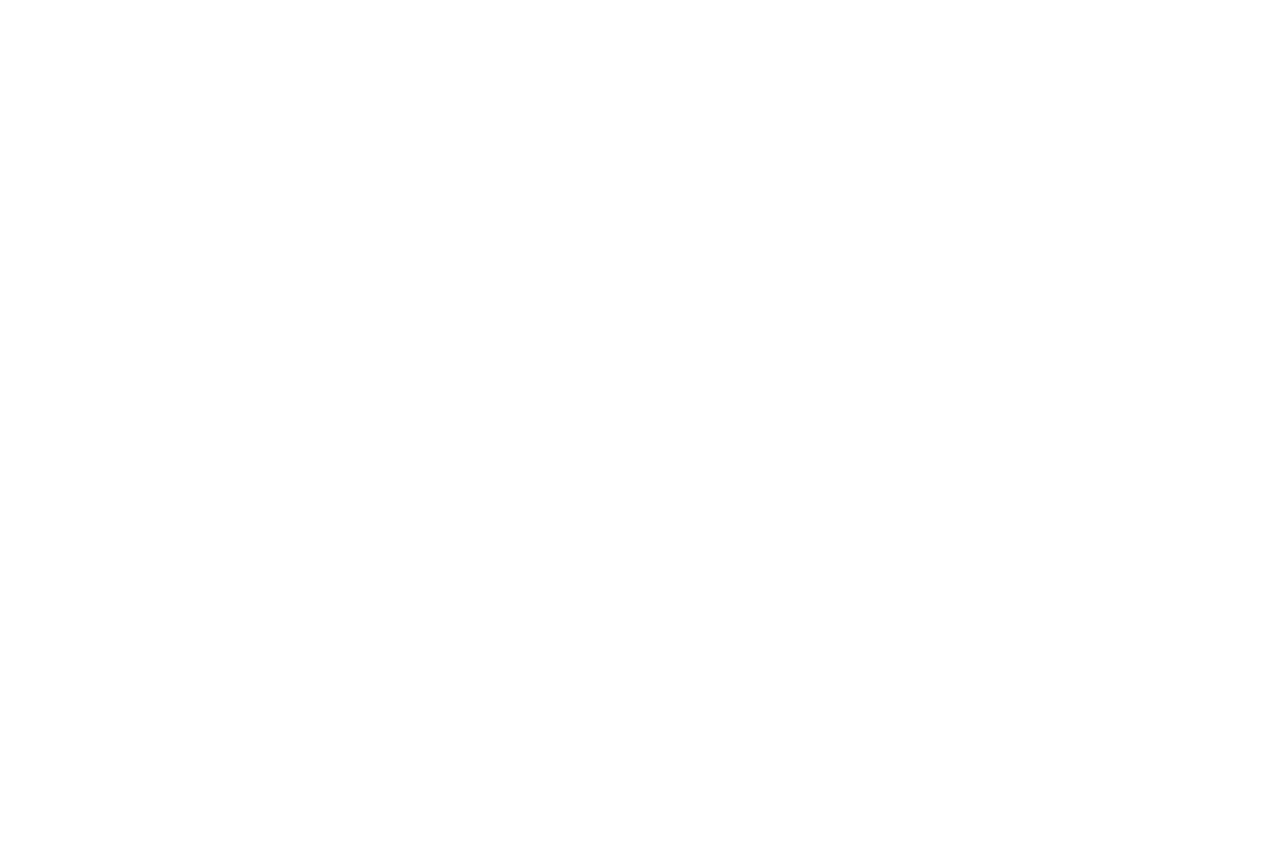
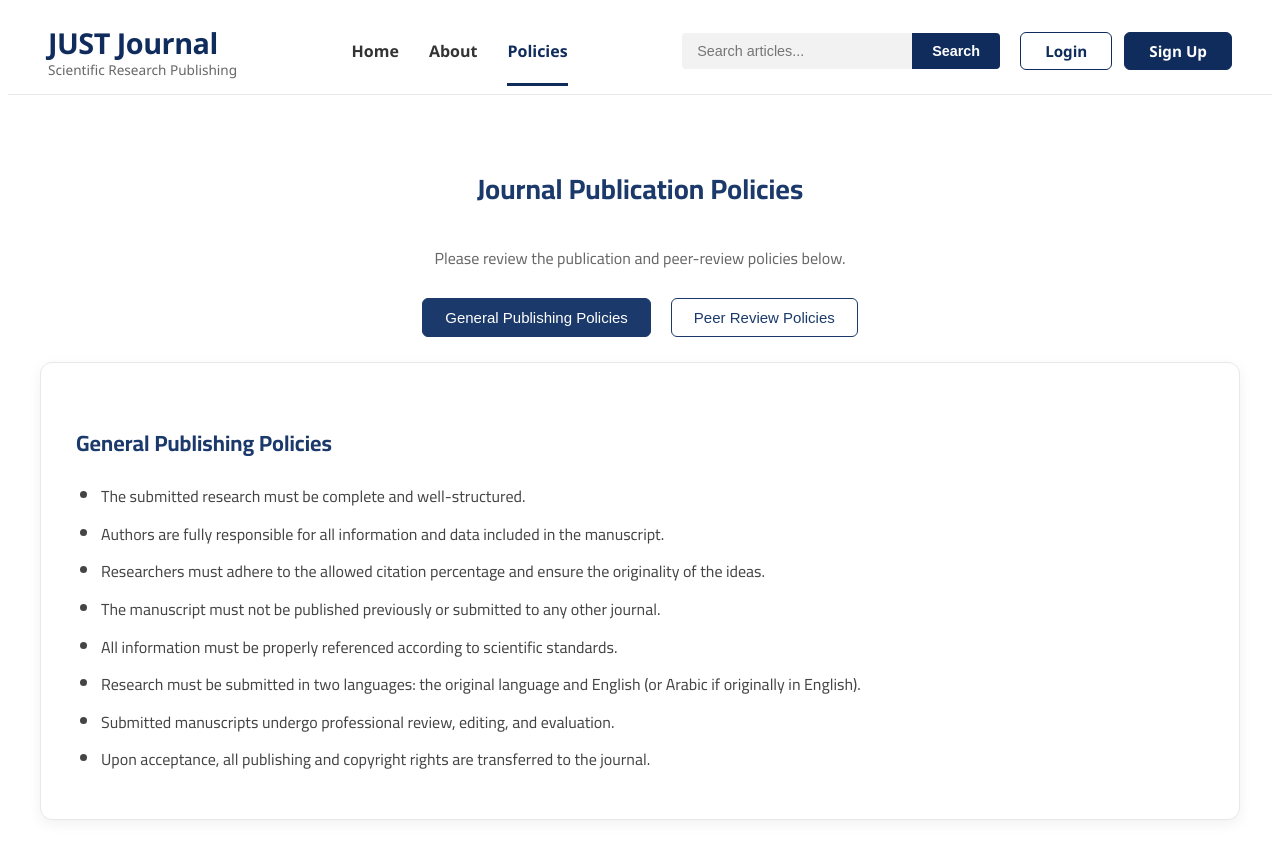
Before and after one commit to hamza-work2004/JUST-Journal, a Vue app in the folder frontend/: page /policies in a window 1280 px wide. Before the commit this address had no page. Shown: the top 858 px of the page. Before the commit the page ends 800 px from the top, so only its background shows below. Built offline with nearby package versions, Linux system fonts and the light colour scheme.

Commit message:
policies

```diff
--- a/frontend/src/components/navbar.vue
+++ b/frontend/src/components/navbar.vue
@@ -1,4 +1,4 @@
-<script setup>
+<!-- <script setup>
 import { ref, onMounted } from 'vue';
 import { useRouter } from 'vue-router';
 
@@ -43,6 +43,7 @@
 
     <div class="nav-links">
       <router-link to="/">Home</router-link>
+      <router-link to="/about">About</router-link>
       <router-link to="/policies">Policies</router-link>
       </div>
 
@@ -144,4 +145,199 @@
 
 .btn-logout { background: transparent; color: #d32f2f; border: 1px solid transparent; }
 .btn-logout:hover { background: #fee2e2; border-color: #fca5a5; }
+</style> -->
+<script setup>
+import { ref, onMounted } from 'vue';
+import { useRouter } from 'vue-router';
+
+const router = useRouter();
+const isLoggedIn = ref(false);
+const userRole = ref('');
+const searchQuery = ref('');
+
+onMounted(() => {
+  const token = localStorage.getItem('token');
+  if (token) {
+    isLoggedIn.value = true;
+    userRole.value = localStorage.getItem('userRole');
+  }
+});
+
+const logout = () => {
+  localStorage.clear();
+  isLoggedIn.value = false;
+  userRole.value = '';
+  router.push('/login');
+};
+</script>
+
+<template>
+  <nav class="navbar">
+
+    <div class="logo-section">
+      <router-link to="/" class="logo-link">
+        <h2>JUST Journal</h2>
+        <span class="subtitle">Scientific Research Publishing</span>
+      </router-link>
+    </div>
+
+    <div class="center-links">
+      <router-link to="/" active-class="active-link">Home</router-link>
+      <router-link to="/about" active-class="active-link">About</router-link>
+      <router-link to="/policies" active-class="active-link">Policies</router-link>
+    </div>
+
+    <div class="right-actions">
+
+      <div class="search-wrapper">
+        <input type="text" v-model="searchQuery" placeholder="Search articles..." />
+        <button class="search-btn">Search</button>
+      </div>
+
+      <div class="auth-buttons">
+        <template v-if="!isLoggedIn">
+          <router-link to="/login" class="btn btn-login">Login</router-link>
+          <router-link to="/signup" class="btn btn-signup">Sign Up</router-link>
+        </template>
+
+        <template v-else>
+          <router-link v-if="userRole !== 'researcher'" to="/dashboard" class="btn btn-login">Dashboard</router-link>
+          <button @click="logout" class="btn btn-signup">Logout</button>
+        </template>
+      </div>
+
+    </div>
+
+  </nav>
+</template>
+
+<style scoped>
+/* كونتينر الناف بار */
+.navbar {
+  display: flex;
+  justify-content: space-between;
+  align-items: center;
+  padding: 15px 40px; /* مسافات واسعة زي الصورة */
+  background-color: #ffffff;
+  border-bottom: 1px solid #eaeaea; /* خط خفيف تحت */
+  font-family: 'Segoe UI', sans-serif;
+}
+
+/* 1. تنسيق اللوجو */
+.logo-link { text-decoration: none; }
+.logo-section h2 {
+  margin: 0;
+  color: #0f2c5c; /* اللون الكحلي الغامق */
+  font-size: 1.8rem;
+  font-weight: 800;
+  letter-spacing: -0.5px;
+}
+.subtitle {
+  font-size: 0.85rem;
+  color: #666;
+  font-weight: 400;
+  display: block;
+  margin-top: -2px;
+}
+
+/* 2. تنسيق الروابط (بالوسط) */
+.center-links {
+  display: flex;
+  gap: 30px; /* مسافة بين الكلمات */
+}
+.center-links a {
+  text-decoration: none;
+  color: #333; /* لون أسود رمادي */
+  font-weight: 600;
+  font-size: 1rem;
+  position: relative;
+  transition: color 0.3s;
+}
+.center-links a:hover { color: #0f2c5c; }
+
+/* الخط اللي تحت كلمة Home (Active State) */
+.active-link {
+  color: #0f2c5c !important;
+}
+.active-link::after {
+  content: '';
+  display: block;
+  width: 100%;
+  height: 3px;
+  background-color: #0f2c5c;
+  position: absolute;
+  bottom: -24px; /* تنزيل الخط لتحت عشان يلمس حافة الناف بار */
+  left: 0;
+}
+
+/* 3. تنسيق القسم اليمين */
+.right-actions {
+  display: flex;
+  align-items: center;
+  gap: 20px;
+}
+
+/* مربع البحث */
+.search-wrapper {
+  display: flex;
+  align-items: center;
+  border-radius: 4px;
+  overflow: hidden;
+}
+.search-wrapper input {
+  padding: 10px 15px;
+  background-color: #f2f2f2; /* السكني الفاتح */
+  border: none;
+  outline: none;
+  font-size: 0.9rem;
+  width: 200px;
+  color: #555;
+}
+.search-btn {
+  padding: 10px 20px;
+  background-color: #0f2c5c; /* نفس كحلي اللوجو */
+  color: white;
+  border: none;
+  cursor: pointer;
+  font-weight: 600;
+  font-size: 0.9rem;
+}
+.search-btn:hover { background-color: #0a1f42; }
+
+/* أزرار الدخول */
+.auth-buttons {
+  display: flex;
+  gap: 12px;
+}
+
+.btn {
+  text-decoration: none;
+  padding: 8px 24px;
+  border-radius: 6px;
+  font-size: 0.95rem;
+  font-weight: 600;
+  cursor: pointer;
+  transition: all 0.2s;
+  display: inline-block;
+}
+
+/* زر Login (أبيض مع حدود) */
+.btn-login {
+  background-color: white;
+  border: 1px solid #0f2c5c;
+  color: #0f2c5c;
+}
+.btn-login:hover {
+  background-color: #f0f4ff;
+}
+
+/* زر Sign Up (كحلي معبأ) */
+.btn-signup {
+  background-color: #0f2c5c;
+  border: 1px solid #0f2c5c;
+  color: white;
+}
+.btn-signup:hover {
+  background-color: #0a1f42;
+}
 </style>
--- a/frontend/src/router/index.js
+++ b/frontend/src/router/index.js
@@ -4,6 +4,7 @@
 import ForgotPassword from '../components/forgot-pass.vue'
 import Home from '../views/Home.vue'
 import Dashboard from '@/components/Dashboard.vue'
+import policies from '@/views/Policies.vue'
 
 const routes = [
   {
@@ -19,7 +20,8 @@
   },
   { path: '/signup', name: 'Signup', component: Signup },
   { path: '/forgot-password', name: 'ForgotPassword', component: ForgotPassword },
-  { path: '/dashboard', name: 'Dashboard', component: Dashboard }
+  { path: '/dashboard', name: 'Dashboard', component: Dashboard },
+  { path: '/policies', name: 'policies', component: policies }
 ]
 
 const router = createRouter({
--- a/frontend/src/views/Policies.vue
+++ b/frontend/src/views/Policies.vue
@@ -0,0 +1,145 @@
+<script setup>
+import { ref } from 'vue';
+// تأكد ان اسم الملف هون بطابق اسم الملف عندك (كبير او صغير)
+import Navbar from "@/components/navbar.vue";
+
+// 1. تعريف المتغير (Reactive Data)
+const selectedPolicy = ref('general');
+
+// 2. دالة التغيير (Method)
+const selectPolicy = (type) => {
+  selectedPolicy.value = type;
+};
+</script>
+
+<template>
+  <Navbar :showSearch="false"/>
+
+  <section class="policies-page">
+    <div class="section-header">
+      <h3>Journal Publication Policies</h3>
+      <p>Please review the publication and peer-review policies below.</p>
+    </div>
+
+    <div class="policy-buttons">
+      <button
+        :class="['policy-btn', selectedPolicy === 'general' ? 'active' : '']"
+        @click="selectPolicy('general')"
+      >
+        General Publishing Policies
+      </button>
+
+      <button
+        :class="['policy-btn', selectedPolicy === 'peer' ? 'active' : '']"
+        @click="selectPolicy('peer')"
+      >
+        Peer Review Policies
+      </button>
+    </div>
+
+    <div v-if="selectedPolicy === 'general'" class="policy-card">
+      <h4 class="policy-title">General Publishing Policies</h4>
+      <ul class="policy-list">
+        <li>The submitted research must be complete and well-structured.</li>
+        <li>Authors are fully responsible for all information and data included in the manuscript.</li>
+        <li>Researchers must adhere to the allowed citation percentage and ensure the originality of the ideas.</li>
+        <li>The manuscript must not be published previously or submitted to any other journal.</li>
+        <li>All information must be properly referenced according to scientific standards.</li>
+        <li>Research must be submitted in two languages: the original language and English (or Arabic if originally in English).</li>
+        <li>Submitted manuscripts undergo professional review, editing, and evaluation.</li>
+        <li>Upon acceptance, all publishing and copyright rights are transferred to the journal.</li>
+      </ul>
+    </div>
+
+    <div v-if="selectedPolicy === 'peer'" class="policy-card">
+      <h4 class="policy-title">Peer Review Policies</h4>
+      <ul class="policy-list">
+        <li>Reviewers verify that the manuscript is complete in all sections.</li>
+        <li>Each element is evaluated separately (title, problem, objectives, chapters, tables...).</li>
+        <li>Citation percentage and documentation accuracy are checked.</li>
+        <li>Reviewers ensure proper formatting and logical structure.</li>
+        <li>The manuscript must be free from linguistic and grammatical errors.</li>
+        <li>Ethical standards must be followed: academic honesty, objectivity, validity, and integrity.</li>
+        <li>Review ensures detection of plagiarism and scientific misconduct if present.</li>
+      </ul>
+    </div>
+  </section>
+</template>
+
+<style scoped>
+/* نفس الستايل تبعك بالزبط */
+
+.policies-page {
+  padding: 40px 20px;
+  max-width: 1200px;
+  margin: auto;
+}
+
+/* Header */
+.section-header {
+  text-align: center;
+  margin-bottom: 25px;
+}
+.section-header h3 {
+  font-size: 28px;
+  color: #1b396a;
+}
+.section-header p {
+  color: #666;
+}
+
+/* Buttons */
+.policy-buttons {
+  display: flex;
+  justify-content: center;
+  gap: 20px;
+  margin-bottom: 25px;
+}
+
+.policy-btn {
+  padding: 10px 22px;
+  border-radius: 6px;
+  font-size: 15px;
+  cursor: pointer;
+  border: 1px solid #1b396a;
+  background: transparent;
+  color: #1b396a;
+  transition: 0.3s;
+}
+
+.policy-btn:hover {
+  background: #1b396a;
+  color: white;
+}
+
+.policy-btn.active {
+  background: #1b396a;
+  color: white;
+}
+
+/* Card */
+.policy-card {
+  background: #ffffff;
+  padding: 30px 35px;
+  border-radius: 12px;
+  box-shadow: 0 4px 14px rgba(0, 0, 0, 0.06);
+  border: 1px solid #e8e8e8;
+}
+
+.policy-title {
+  font-size: 22px;
+  margin-bottom: 20px;
+  color: #1b396a;
+}
+
+.policy-list {
+  list-style: disc;
+  padding-left: 25px;
+}
+
+.policy-list li {
+  margin-bottom: 12px;
+  line-height: 1.6;
+  color: #444;
+}
+</style>
```
